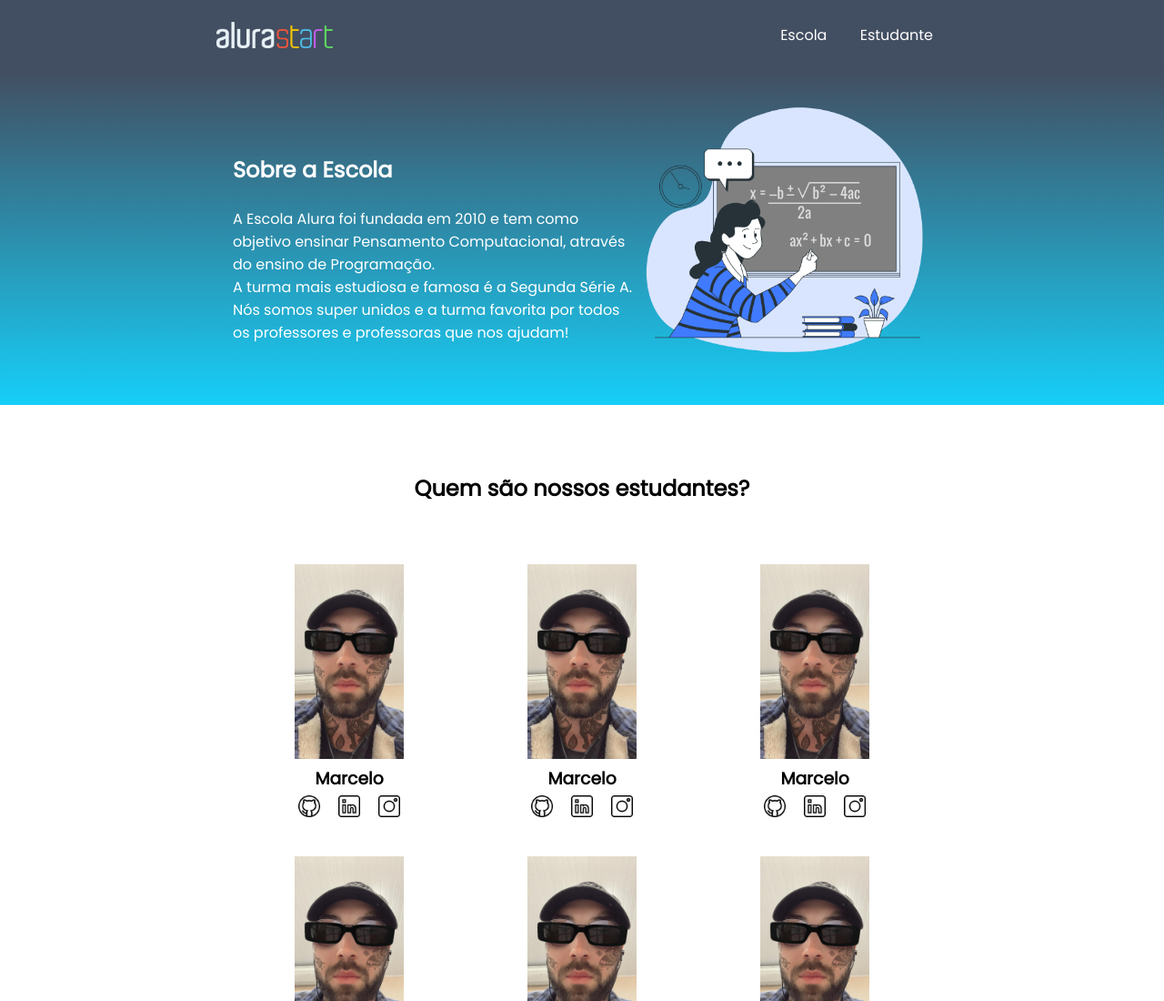
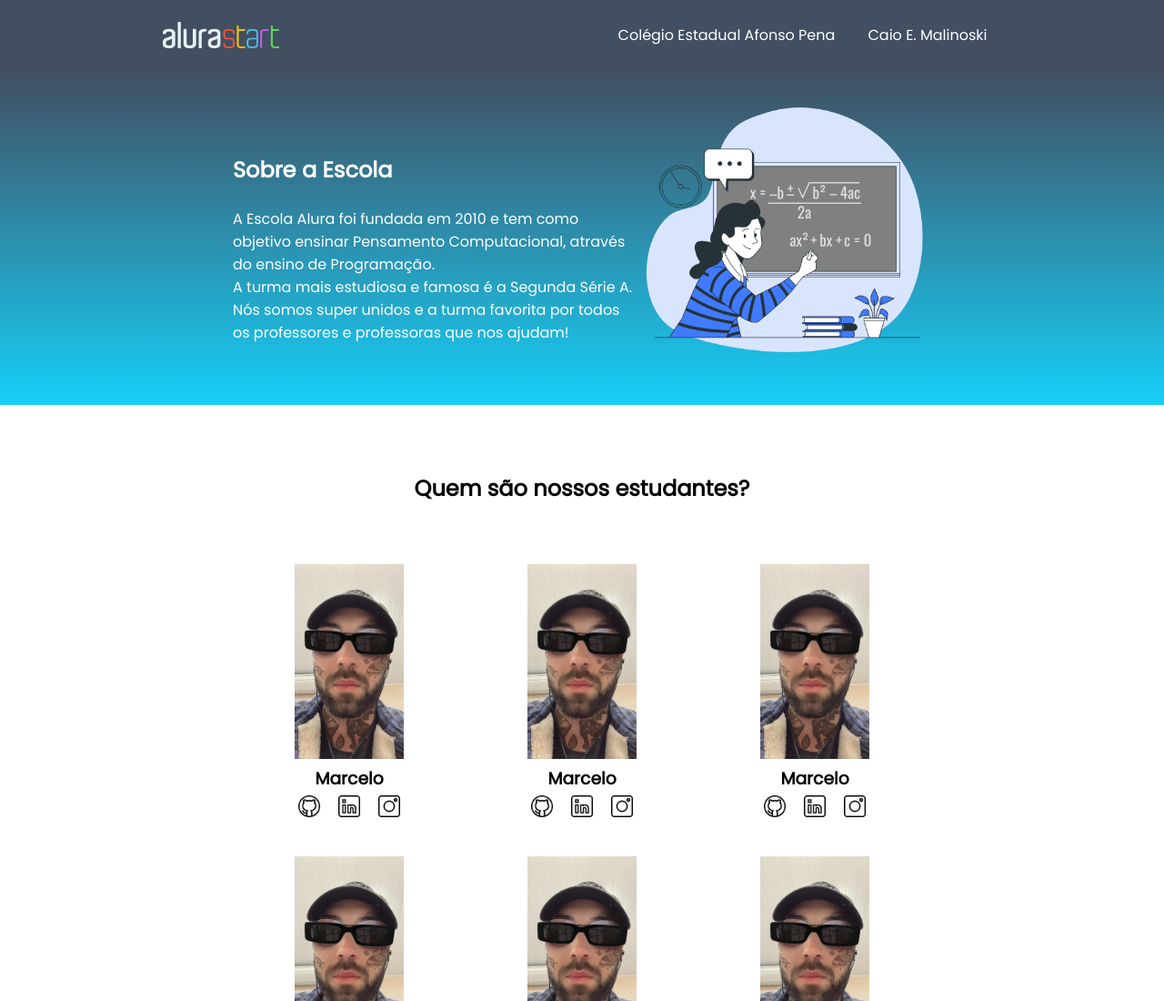
Before and after one commit to comomerda/Site-Escola, a plain HTML site: page index.html in a window 1280 px wide. Shown: the top 1100 px of the page at 91% size. Drawn offline with Linux system fonts and the light colour scheme.

Commit message:
Add files via upload

```diff
--- a/index.html
+++ b/index.html
@@ -14,8 +14,8 @@
     <header class="cabecalho">
         <img class="cabecalho-imagem" src="alurastart logo.png" alt="logo da alura start">
         <ul class="cabecalho-lista">
-            <li class="cabecalho-lista-item">Escola</li>
-            <li class="cabecalho-lista-item">Estudante</li>
+            <li class="cabecalho-lista-item">Colégio Estadual Afonso Pena</li>
+            <li class="cabecalho-lista-item">Caio E. Malinoski</li>
         </ul>
     </header>
     <section class="escola">
```
